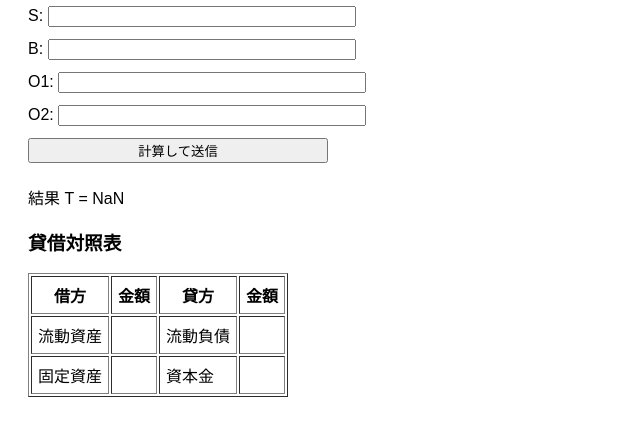
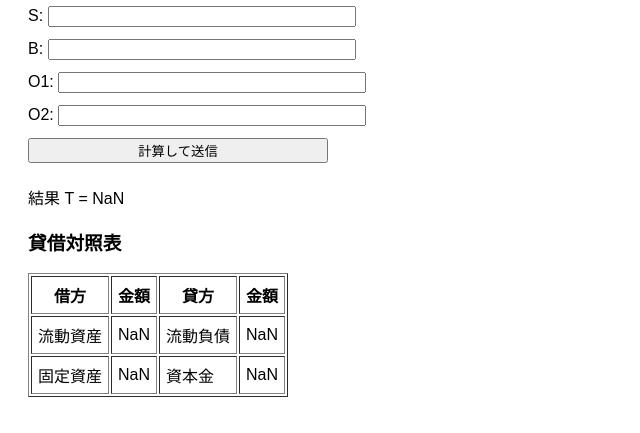
Before and after one commit to kaoru2025jp/PWA_gas, a plain HTML site: page index.html in a window 1280 px wide. Both pictures are taken after a click on the button "計算して送信". Shown: the part 103-536 px from the top of the page, without its empty margins (0-640 px from the left). Drawn offline with Linux system fonts and the light colour scheme.

Commit message:
Update index.html

```diff
--- a/index.html
+++ b/index.html
@@ -73,7 +73,7 @@ function calc() {
 
   // 流動資産・流動負債
   const currentAssets = O1 * T1;
-  const currentLiabilities = O
+  const currentLiabilities = O2*T2;
 
   // 固定資産・資本金
   const fixedAssets = B - currentAssets;
```
